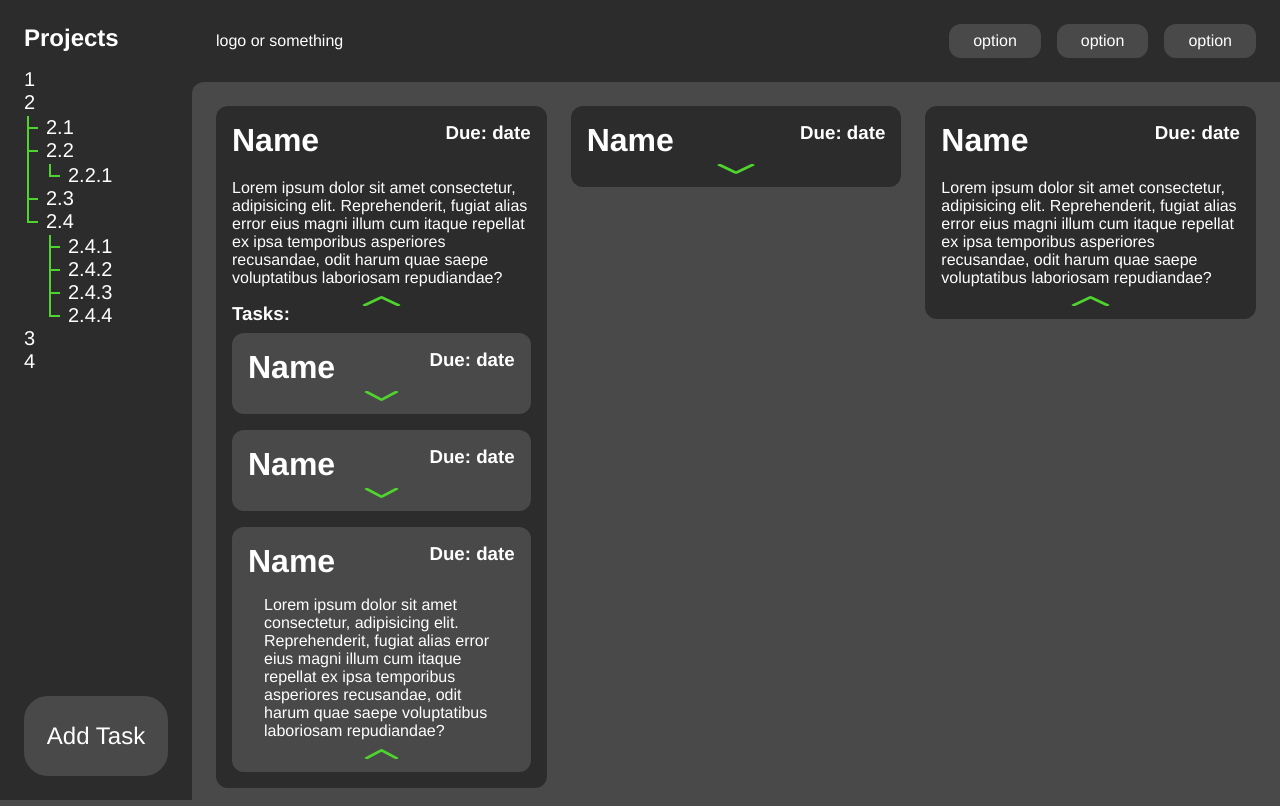
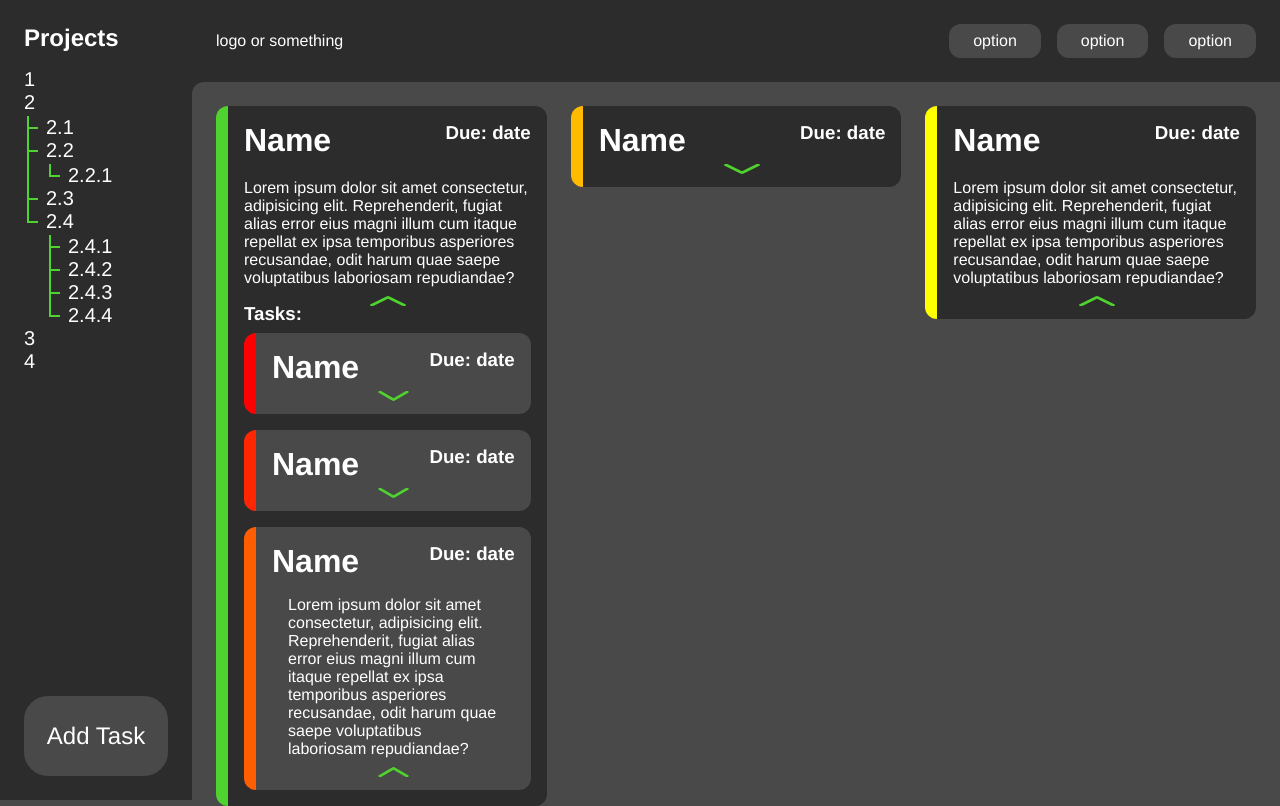
Before and after one commit to WitherMite/odin-to-do-list, a website built with webpack: page src/index.html in a window 1280 px wide. Built offline with nearby package versions, Linux system fonts and the light colour scheme.

Commit message:
Add priority colors

```diff
--- /dev/null
+++ b/src/priority-colors.css
@@ -0,0 +1,37 @@
+.task {
+    --priority-1-color: red;
+    --priority-2-color: rgb(255, 38, 0);
+    --priority-3-color: rgb(255, 94, 0);
+    --priority-4-color: rgb(255, 187, 0);
+    --priority-5-color: yellow;
+    --priority-6-color: rgb(200, 255, 0);
+    --priority-7-color: var(--secondary-color);
+}
+
+.priority1 {
+    border-left: var(--border-radius) solid var(--priority-1-color)
+}
+
+.priority2 {
+    border-left: var(--border-radius) solid var(--priority-2-color)
+}
+
+.priority3 {
+    border-left: var(--border-radius) solid var(--priority-3-color)
+}
+
+.priority4 {
+    border-left: var(--border-radius) solid var(--priority-4-color)
+}
+
+.priority5 {
+    border-left: var(--border-radius) solid var(--priority-5-color)
+}
+
+.priority6 {
+    border-left: var(--border-radius) solid var(--priority-6-color)
+}
+
+.priority7 {
+    border-left: var(--border-radius) solid var(--priority-7-color)
+}
--- a/src/style.css
+++ b/src/style.css
@@ -1,4 +1,5 @@
 @import url("./project-tree.css");
+@import url("./priority-colors.css");
 
 :root {
     --border-radius: 12px;
@@ -115,12 +116,13 @@ main {
 .collapsible {
     display: none;
     position: absolute;
-    left: 0;
+    left: calc(-1 * var(--border-radius));
     top: calc(100% - 1.5rem);
-    width: 100%;
+    width: inherit;
     padding: 1rem;
     background-color: inherit;
     border-radius: 0 0 var(--border-radius) var(--border-radius);
+    border-left: inherit;
 }
 
 .collapsible p {
@@ -131,6 +133,7 @@ main {
     position: static;
     left: none;
     padding-bottom: 0;
+    border-left: none;
 }
 
 .project-tasks > h3 {
```
